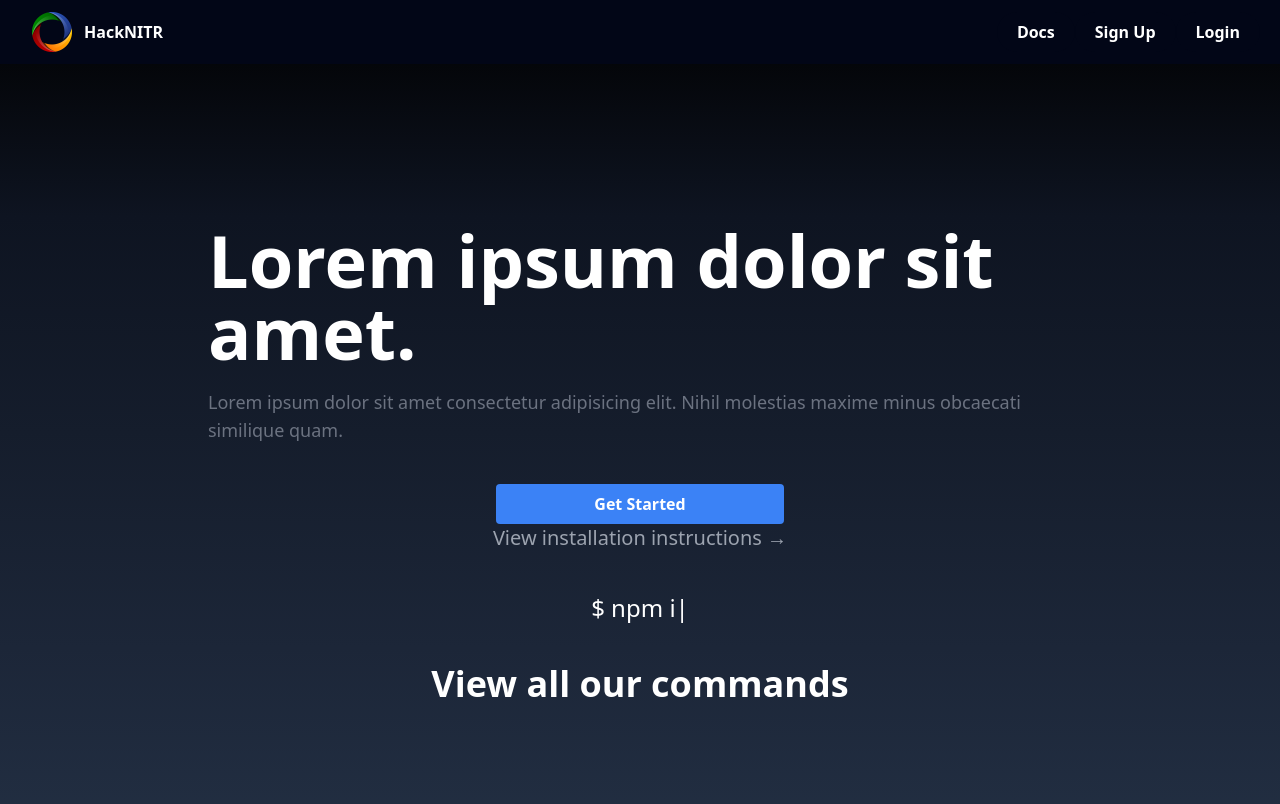
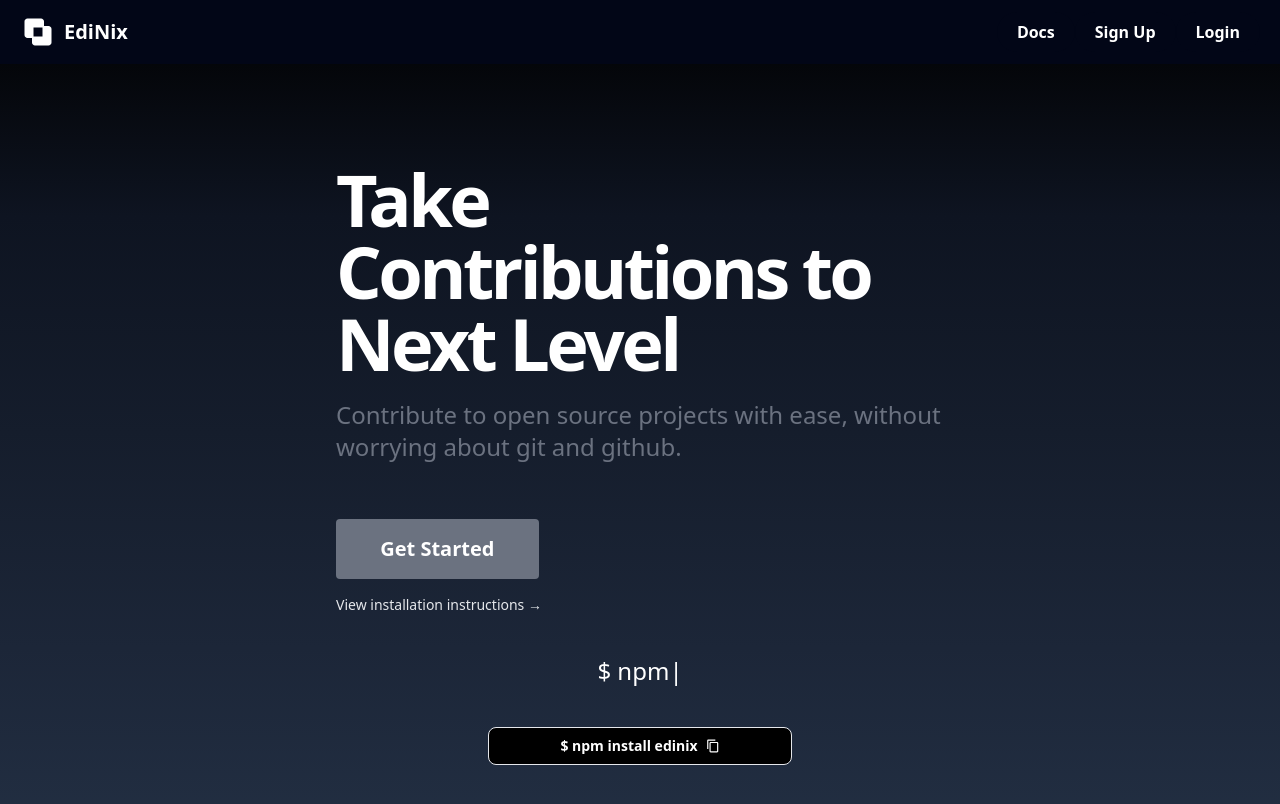
Before and after one commit to itsme-Subid/EdiNix, a React (Vite) app in the folder client/: page / in a window 1280 px wide. Shown: the top 804 px of the page. Built offline with nearby package versions, Linux system fonts and the light colour scheme.

Commit message:
updated ui

```diff
--- a/client/package.json
+++ b/client/package.json
@@ -12,6 +12,7 @@
   "dependencies": {
     "react": "^18.2.0",
     "react-dom": "^18.2.0",
+    "react-icons": "^5.0.1",
     "react-router-dom": "^6.22.2",
     "typed.js": "^2.1.0"
   },
--- a/client/src/components/home.jsx
+++ b/client/src/components/home.jsx
@@ -2,11 +2,14 @@ import React from "react";
 import Logo from "../assets/logo.png";
 import Typed from "typed.js";
 import { Link } from "react-router-dom";
+import { BiExclude } from "react-icons/bi";
+import { MdContentCopy } from "react-icons/md";
+
 const Home = () => {
 	const el = React.useRef(null);
 	React.useEffect(() => {
 		const typed = new Typed(el.current, {
-			strings: ["$ npm install lorem"],
+			strings: ["$ npm install edinix"],
 			typeSpeed: 70,
 			loop: true,
 		});
@@ -17,9 +20,9 @@ const Home = () => {
 	return (
 		<>
 			<nav className='flex justify-between items-center max-w-full h-16 bg-slate-950 text-white px-5 '>
-				<div className='flex items-center'>
-					<img src={Logo} alt='' className='w-10 mx-3' />
-					<h1 className='font-semibold'>HackNITR</h1>
+				<div className='flex items-center gap-2 justify-center'>
+					<BiExclude className='text-4xl' />
+					<h1 className='font-semibold text-xl'>EdiNix</h1>
 				</div>
 				<div className='flex justify-center items-center'>
 					<Link
@@ -40,24 +43,27 @@ const Home = () => {
 				</div>
 			</nav>
 			<section className='flex justify-center items-center min-h-screen'>
-				<div className='flex flex-col justify-center items-center lg:px-52 md:px-48 sm:px-36 px-24 flex-wrap'>
-					<h1 className='md:text-7xl sm:text-5xl text-4xl font-semibold'>
-						Lorem ipsum dolor sit amet.
+				<div className='flex flex-col w-[80%] justify-center items-center lg:px-52 md:px-48 sm:px-36 px-24 flex-wrap'>
+					<h1 className='md:text-7xl flex justify-center sm:text-5xl text-4xl font-black tracking-tighter'>
+						Take Contributions to Next Level
 					</h1>
-					<p className='text-lg mt-5 text-gray-500'>
-						Lorem ipsum dolor sit amet consectetur adipisicing elit. Nihil
-						molestias maxime minus obcaecati similique quam.
+					<div className="flex justify-start flex-col gap-4">
+					<p className='text-2xl font-medium mt-5 text-gray-500'>
+						Contribute to open source projects with ease, without worrying about
+						git and github.
 					</p>
-					<button className='bg-blue-500 hover:bg-blue-700 font-bold py-2 md:px-4 rounded mt-10 duration-300 w-1/2 sm:w-1/3 md:1/4'>
+					<button className='bg-gray-500 text-xl hover:bg-gray-700 font-bold py-4 md:px-4 rounded mt-10 duration-300 w-1/2 sm:w-1/3 md:1/4'>
 						Get Started
 					</button>
-					<h1 className='text-gray-400 text-xl'>
+					<h1 className='text-gray-200 text-sm'>
 						View installation instructions &rarr;
 					</h1>
+					</div>
 					<div className='my-10 text-2xl'>
 						<span ref={el} />
 					</div>
-					<h1 className='font-semibold text-4xl'>View all our commands</h1>
+					<h1 className='font-semibold border border-grey-200 w-1/2 justify-center rounded-lg bg-black text-sm font-extralight py-2 flex gap-2 items-center px-4 text-4xl'><span>$ npm install edinix</span>
+					<MdContentCopy /></h1>
 				</div>
 			</section>
 		</>
```
Also changed, not shown: 1 other file (tests, documents, lock files or other folders).
